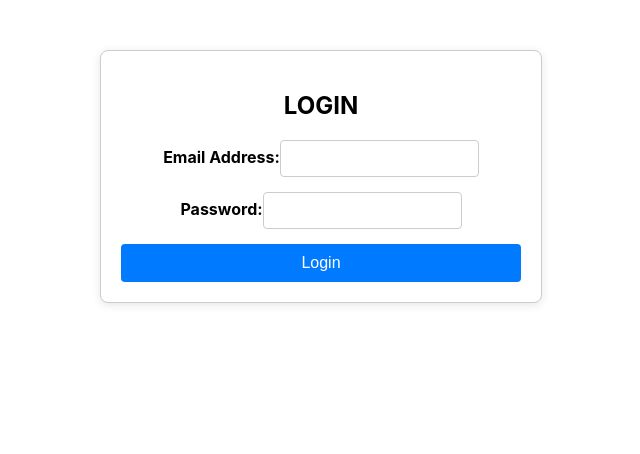
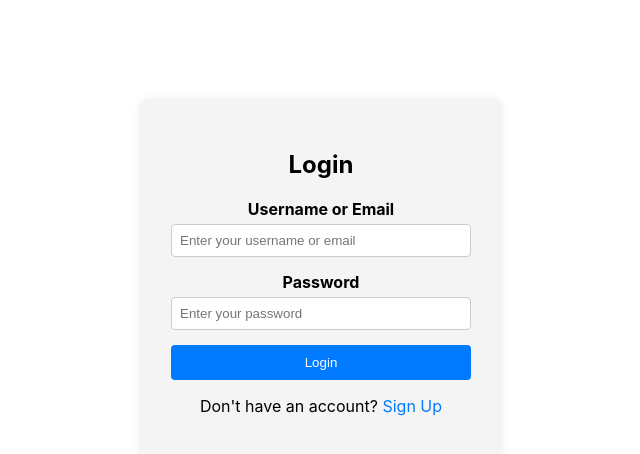
Before and after one commit to vinayakac/mcq, a React (Create React App) app in the folder webfront/: page /login in a window 1280 px wide. Shown: the top 454 px of the page, without its empty margins (319-959 px from the left). Built offline with nearby package versions, Linux system fonts and the light colour scheme.

Commit message:
first commit

```diff
--- a/webfront/src/pages/Login.jsx
+++ b/webfront/src/pages/Login.jsx
@@ -1,86 +1,121 @@
-import React, { useState } from 'react';
+import React, { useState } from "react";
+import { useNavigate } from "react-router-dom";
 
-export default function Login() {
-  const [email, setEmail] = useState('');
-  const [password, setPassword] = useState('');
+const Login = () => {
+  const [email, setEmail] = useState("");
+  const [password, setPassword] = useState("");
+  const navigate = useNavigate();
 
   const handleLogin = (e) => {
     e.preventDefault();
-    console.log('Email:', email, 'Password:', password);
+    // Add your login logic here
+    if (email && password) {
+      console.log("Logging in with", email, password);
+      // Redirect to another page upon successful login
+      navigate("/dashboard"); // Example
+    } else {
+      alert("Please fill in all fields");
+    }
   };
 
+  // Inline styles for the login page
   const styles = {
     container: {
-      maxWidth: '400px',
-      margin: '50px auto',
-      padding: '20px',
-      border: '1px solid #ccc',
-      borderRadius: '8px',
-      boxShadow: '0 2px 10px rgba(0, 0, 0, 0.1)',
-      backgroundColor: '#fff',
+      width: "300px",
+      margin: "100px auto",
+      padding: "30px",
+      backgroundColor: "#f4f4f4",
+      borderRadius: "8px",
+      boxShadow: "0 0 10px rgba(0, 0, 0, 0.1)",
     },
-    heading: {
-      textAlign: 'center',
-      marginBottom: '20px',
-    },
-    form: {
-      display: 'flex',
-      flexDirection: 'column',
+    header: {
+      textAlign: "center",
+      marginBottom: "20px",
     },
     formGroup: {
-      marginBottom: '15px',
+      marginBottom: "15px",
     },
     label: {
-      marginBottom: '5px',
-      fontWeight: 'bold',
+      display: "block",
+      marginBottom: "5px",
+      fontWeight: "bold",
     },
     input: {
-      padding: '10px',
-      border: '1px solid #ccc',
-      borderRadius: '4px',
+      width: "100%",
+      padding: "8px",
+      boxSizing: "border-box",
+      borderRadius: "4px",
+      border: "1px solid #ccc",
     },
     button: {
-      padding: '10px',
-      border: 'none',
-      borderRadius: '4px',
-      backgroundColor: '#007bff',
-      color: 'white',
-      fontSize: '16px',
-      cursor: 'pointer',
+      width: "100%",
+      padding: "10px",
+      backgroundColor: "#007bff",
+      color: "white",
+      border: "none",
+      borderRadius: "4px",
+      cursor: "pointer",
     },
     buttonHover: {
-      backgroundColor: '#0056b3',
+      backgroundColor: "#0056b3",
+    },
+    signupLink: {
+      textAlign: "center",
+      marginTop: "15px",
+    },
+    link: {
+      color: "#007bff",
+      textDecoration: "none",
+    },
+    linkHover: {
+      textDecoration: "underline",
     },
   };
 
   return (
     <div style={styles.container}>
-      <h2 style={styles.heading}>LOGIN</h2>
-      <form onSubmit={handleLogin} style={styles.form}>
+      <h2 style={styles.header}>Login</h2>
+      <form onSubmit={handleLogin}>
         <div style={styles.formGroup}>
-          <label htmlFor="email" style={styles.label}>Email Address:</label>
+          <label htmlFor="email" style={styles.label}>Username or Email</label>
           <input
-            type="email"
+            type="text"
             id="email"
             value={email}
             onChange={(e) => setEmail(e.target.value)}
+            placeholder="Enter your username or email"
             required
             style={styles.input}
           />
         </div>
         <div style={styles.formGroup}>
-          <label htmlFor="password" style={styles.label}>  Password:</label>
+          <label htmlFor="password" style={styles.label}>Password</label>
           <input
             type="password"
             id="password"
             value={password}
             onChange={(e) => setPassword(e.target.value)}
+            placeholder="Enter your password"
             required
             style={styles.input}
           />
         </div>
-        <button type="submit" style={styles.button}>Login</button>
+        <button
+          type="submit"
+          style={styles.button}
+          onMouseOver={(e) => (e.target.style.backgroundColor = "#0056b3")}
+          onMouseOut={(e) => (e.target.style.backgroundColor = "#007bff")}
+        >
+          Login
+        </button>
       </form>
+      <div style={styles.signupLink}>
+        <p>
+          Don't have an account? <a href="/register" style={styles.link} onMouseOver={(e) => (e.target.style.textDecoration = "underline")} onMouseOut={(e) => (e.target.style.textDecoration = "none")}>Sign Up</a>
+        </p>
+      </div>
     </div>
   );
-}
+};
+
+export default Login;
```
